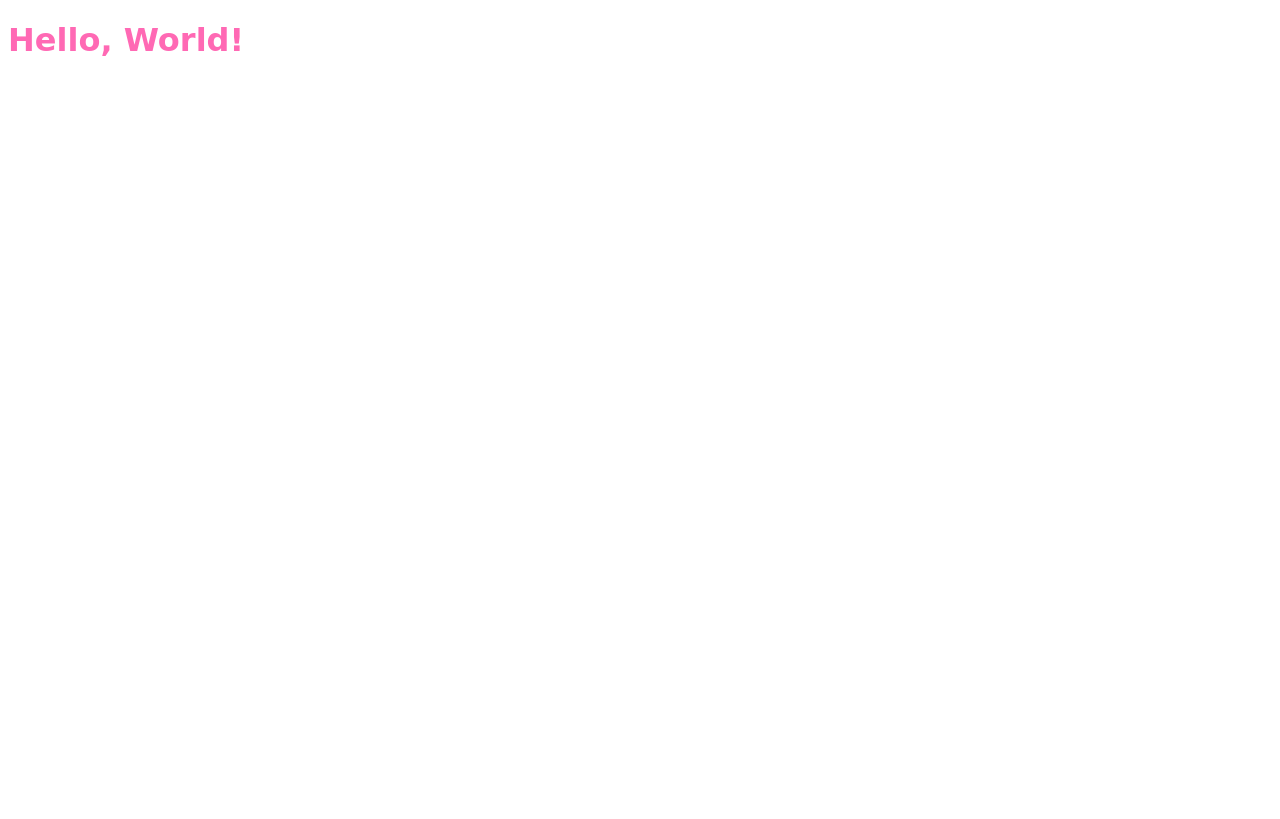
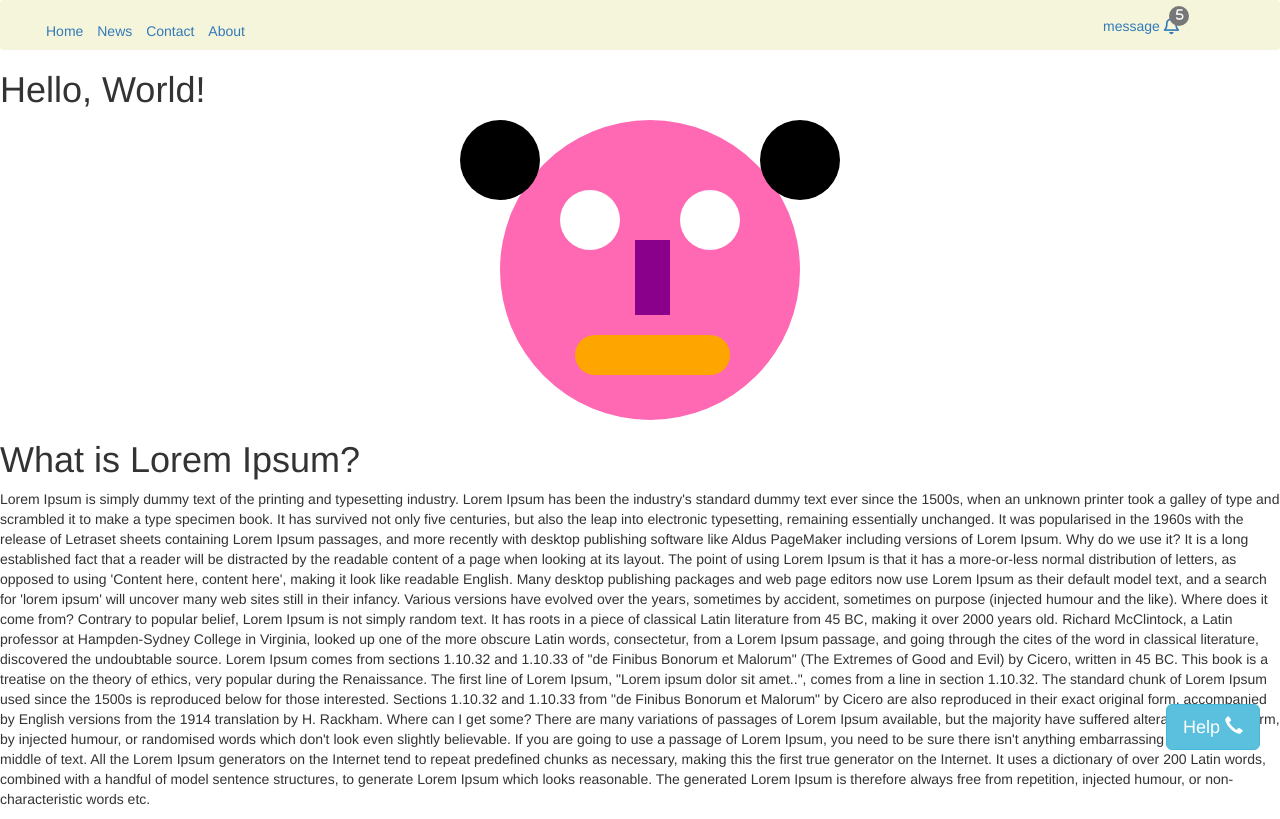
Before and after one commit to AshrafSharf/training-exercises-2023, a website built with Parcel: page day1-ex-positioning/index.html in a window 1280 px wide. Built offline with nearby package versions, Linux system fonts and the light colour scheme.

Commit message:
Day1-ex Completed

```diff
--- a/day1-ex-positioning/index.html
+++ b/day1-ex-positioning/index.html
@@ -5,8 +5,50 @@
     <title>My First Parcel App</title>
     <link rel="stylesheet" href="./styles.css" />
     <script type="module" src="./app.js"></script>
-</head>
+    <link rel="stylesheet" href="https://cdnjs.cloudflare.com/ajax/libs/font-awesome/6.4.0/css/all.min.css" integrity="sha512-iecdLmaskl7CVkqkXNQ/ZH/XLlvWZOJyj7Yy7tcenmpD1ypASozpmT/E0iPtmFIB46ZmdtAc9eNBvH0H/ZpiBw==" crossorigin="anonymous" referrerpolicy="no-referrer" />
+    <link rel="stylesheet"stylesheet href="https://maxcdn.bootstrapcdn.com/bootstrap/3.3.7/css/bootstrap.min.css">
 <body>
+<div class="navbar">
+    <ul>
+        <li><a href="#home">Home</a></li>
+        <li><a href="#news">News</a></li>
+        <li><a href="#contact">Contact</a></li>
+        <li><a href="#about">About</a></li>
+        <li class="navright"><a href="#message">message <i class="fa-regular fa-bell fa-lg"><span class="badge">5</span></i></a></li>
+    </ul>
+
+</div>
     <h1>Hello, World!</h1>
+
+<div class="face">
+    <div class="left_ear">
+    </div>
+    <div class="right_ear">
+    </div>
+    <div class=" left_eye">
+    </div>
+    <div class=" right_eye">
+    </div>
+    <div class="nose">
+    </div>
+    <div class="mouth">
+    </div>
+</div>
+<div>
+    <p><h1>What is Lorem Ipsum?</h1>
+        Lorem Ipsum is simply dummy text of the printing and typesetting industry. Lorem Ipsum has been the industry's standard dummy text ever since the 1500s, when an unknown printer took a galley of type and scrambled it to make a type specimen book. It has survived not only five centuries, but also the leap into electronic typesetting, remaining essentially unchanged. It was popularised in the 1960s with the release of Letraset sheets containing Lorem Ipsum passages, and more recently with desktop publishing software like Aldus PageMaker including versions of Lorem Ipsum.
+        Why do we use it?
+        It is a long established fact that a reader will be distracted by the readable content of a page when looking at its layout. The point of using Lorem Ipsum is that it has a more-or-less normal distribution of letters, as opposed to using 'Content here, content here', making it look like readable English. Many desktop publishing packages and web page editors now use Lorem Ipsum as their default model text, and a search for 'lorem ipsum' will uncover many web sites still in their infancy. Various versions have evolved over the years, sometimes by accident, sometimes on purpose (injected humour and the like).
+        Where does it come from?
+        Contrary to popular belief, Lorem Ipsum is not simply random text. It has roots in a piece of classical Latin literature from 45 BC, making it over 2000 years old. Richard McClintock, a Latin professor at Hampden-Sydney College in Virginia, looked up one of the more obscure Latin words, consectetur, from a Lorem Ipsum passage, and going through the cites of the word in classical literature, discovered the undoubtable source. Lorem Ipsum comes from sections 1.10.32 and 1.10.33 of "de Finibus Bonorum et Malorum" (The Extremes of Good and Evil) by Cicero, written in 45 BC. This book is a treatise on the theory of ethics, very popular during the Renaissance. The first line of Lorem Ipsum, "Lorem ipsum dolor sit amet..", comes from a line in section 1.10.32.
+        The standard chunk of Lorem Ipsum used since the 1500s is reproduced below for those interested. Sections 1.10.32 and 1.10.33 from "de Finibus Bonorum et Malorum" by Cicero are also reproduced in their exact original form, accompanied by English versions from the 1914 translation by H. Rackham.
+        Where can I get some?
+        There are many variations of passages of Lorem Ipsum available, but the majority have suffered alteration in some form, by injected humour, or randomised words which don't look even slightly believable. If you are going to use a passage of Lorem Ipsum, you need to be sure there isn't anything embarrassing hidden in the middle of text. All the Lorem Ipsum generators on the Internet tend to repeat predefined chunks as necessary, making this the first true generator on the Internet. It uses a dictionary of over 200 Latin words, combined with a handful of model sentence structures, to generate Lorem Ipsum which looks reasonable. The generated Lorem Ipsum is therefore always free from repetition, injected humour, or non-characteristic words etc.
+    </p>
+
+    <a href="#" class="btn btn-info btn-lg">Help
+        <span class="glyphicon glyphicon-earphone"></span>
+    </a>
+</div>
 </body>
 </html>
--- a/day1-ex-positioning/styles.css
+++ b/day1-ex-positioning/styles.css
@@ -1,4 +1,101 @@
-h1 {
-    color: hotpink;
-    font-family: cursive;
+/*h1 {*/
+/*    color: hotpink;*/
+/*    font-family: cursive;*/
+/*}*/
+.navbar{
+    height: 50px;
+    background-color: beige;
 }
+.navright{
+    position: relative;
+    bottom: 10px;
+    float: right;
+    padding-right: 100px;
+}
+ul{
+    padding-top: 20px;
+
+}
+li{
+    display: inline;
+    padding: 5px;
+}
+.fa-bell{
+    position: relative;
+}
+.badge{
+    position: absolute;
+    bottom:1px;
+    right: -10px;
+    height: 20px;
+    width: 20px;
+}
+.face{
+    margin:auto auto auto 500px;
+    position: relative;
+    background-color: hotpink;
+    border-radius:500px;
+    height: 300px;
+    width: 300px;
+}
+.left_ear{
+    position:absolute;
+    left:-40px;
+    background-color: black;
+    border-radius:80px;
+    height: 80px;
+    width: 80px;
+
+}
+.right_ear{
+    position:absolute;
+    right:-40px;
+    background-color: black;
+    border-radius:80px;
+    height: 80px;
+    width: 80px;
+}
+.left_eye{
+    position: absolute;
+    top:70px;
+    left:60px;
+    background-color: white;
+    border-radius:60px;
+    height: 60px;
+    width: 60px;
+}
+.right_eye{
+    position: absolute;
+    top:70px;
+    right:60px;
+    background-color: white;
+    border-radius:60px;
+    height: 60px;
+    width: 60px;
+}
+.nose{
+    position: relative;
+    top:120px;
+    left:135px;
+    background-color: darkmagenta;
+    height: 75px;
+    width: 35px;
+}
+.mouth{
+    position: relative;
+    top:140px;
+    left:75px;
+    border-radius:50px;
+    background-color: orange;
+    height: 40px;
+    width: 155px;
+}
+p{
+    font-size: 10px;
+}
+.btn{
+    position: fixed;
+    bottom: 50px;
+    right: 20px;
+    float: right;
+}
```
